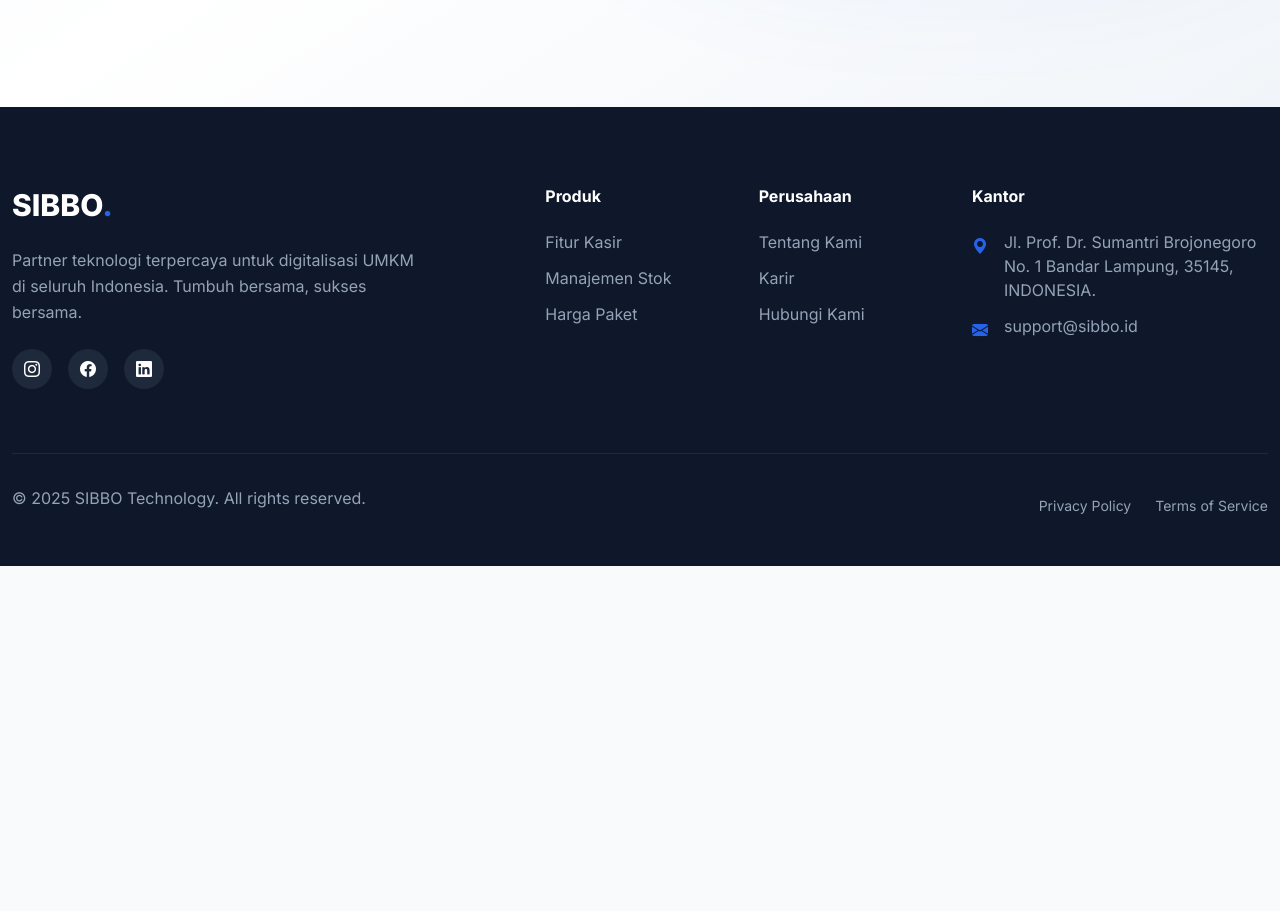
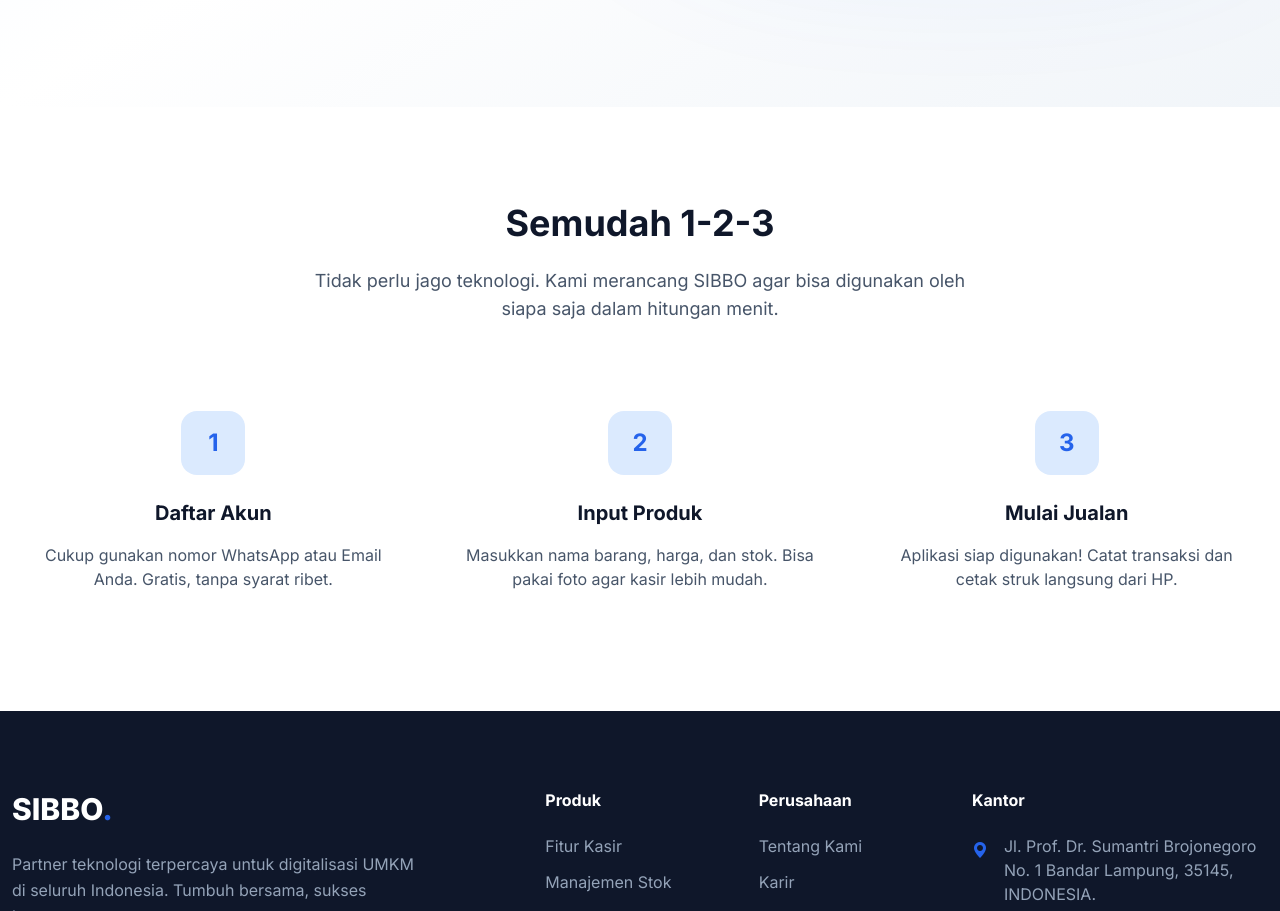
Before and after one commit to exyLuminate/PemrogramanWeb, a plain HTML site: page Judul 3/index.html in a window 1280 px wide. Shown: the part 693-1604 px from the top of the page. Before the commit the page ends 1259 px from the top, so only its background shows below. Drawn offline with nearby package versions, Linux system fonts and the light colour scheme.

Commit message:
Cara kerja Section

```diff
--- a/Judul 3/index.html
+++ b/Judul 3/index.html
@@ -104,6 +104,40 @@
         </div>
     </section>
 
+
+    <section id="how-it-works" class="py-24 bg-white">
+        <div class="container">
+            <div class="text-center mb-16">
+                <h2 class="text-3xl md:text-4xl font-bold text-slate-900 mb-4">Semudah 1-2-3</h2>
+                <p class="text-lg text-slate-600 max-w-2xl mx-auto">Tidak perlu jago teknologi. Kami merancang SIBBO agar bisa digunakan oleh siapa saja dalam hitungan menit.</p>
+            </div>
+            <div class="row g-4 text-center">
+                <div class="col-md-4">
+                    <div class="p-6 relative">
+                        <div class="w-16 h-16 bg-blue-100 text-sibbo-primary rounded-2xl text-2xl font-bold flex items-center justify-center mx-auto mb-6">1</div>
+                        <h3 class="text-xl font-bold text-slate-900 mb-3">Daftar Akun</h3>
+                        <p class="text-slate-600">Cukup gunakan nomor WhatsApp atau Email Anda. Gratis, tanpa syarat ribet.</p>
+                    </div>
+                </div>
+                <div class="col-md-4">
+                    <div class="p-6 relative">
+                        <div class="w-16 h-16 bg-blue-100 text-sibbo-primary rounded-2xl text-2xl font-bold flex items-center justify-center mx-auto mb-6">2</div>
+                        <h3 class="text-xl font-bold text-slate-900 mb-3">Input Produk</h3>
+                        <p class="text-slate-600">Masukkan nama barang, harga, dan stok. Bisa pakai foto agar kasir lebih mudah.</p>
+                    </div>
+                </div>
+                <div class="col-md-4">
+                    <div class="p-6 relative">
+                        <div class="w-16 h-16 bg-blue-100 text-sibbo-primary rounded-2xl text-2xl font-bold flex items-center justify-center mx-auto mb-6">3</div>
+                        <h3 class="text-xl font-bold text-slate-900 mb-3">Mulai Jualan</h3>
+                        <p class="text-slate-600">Aplikasi siap digunakan! Catat transaksi dan cetak struk langsung dari HP.</p>
+                    </div>
+                </div>
+            </div>
+        </div>
+    </section>
+
+
     <footer class="bg-sibbo-dark text-slate-400 pt-20 pb-10">
         <div class="container">
             <div class="row gy-5 mb-16">
```
